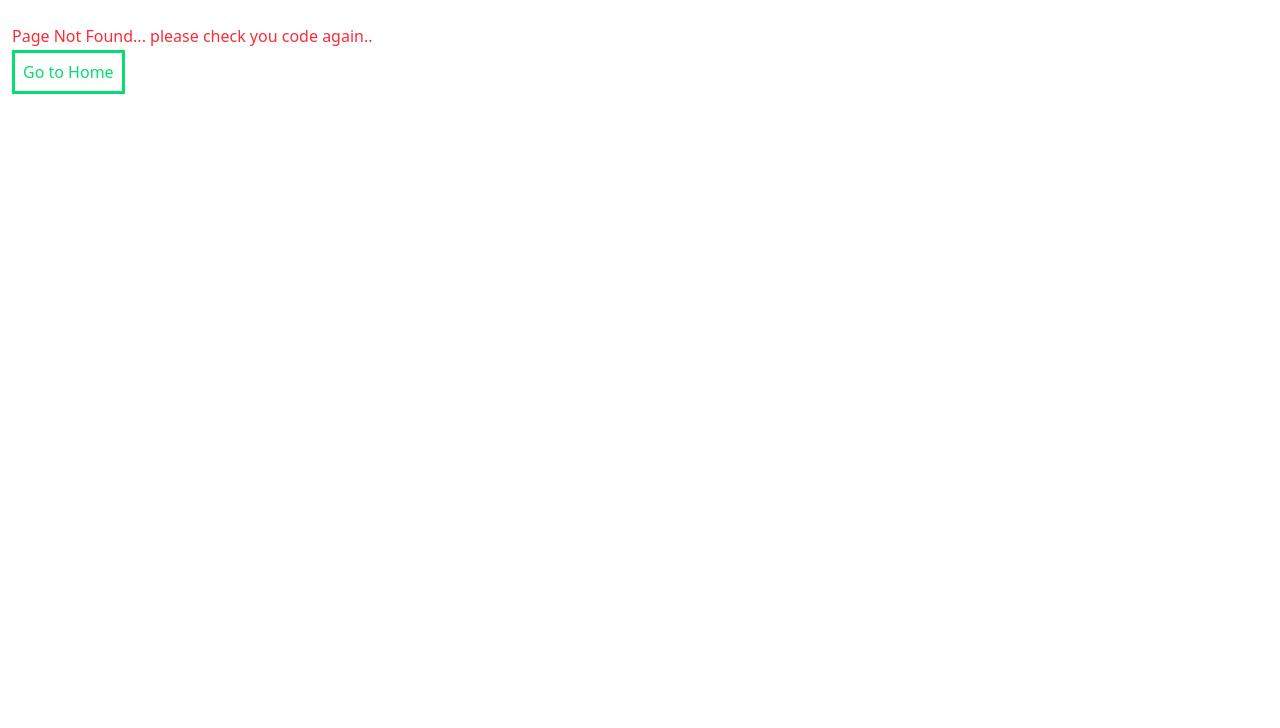
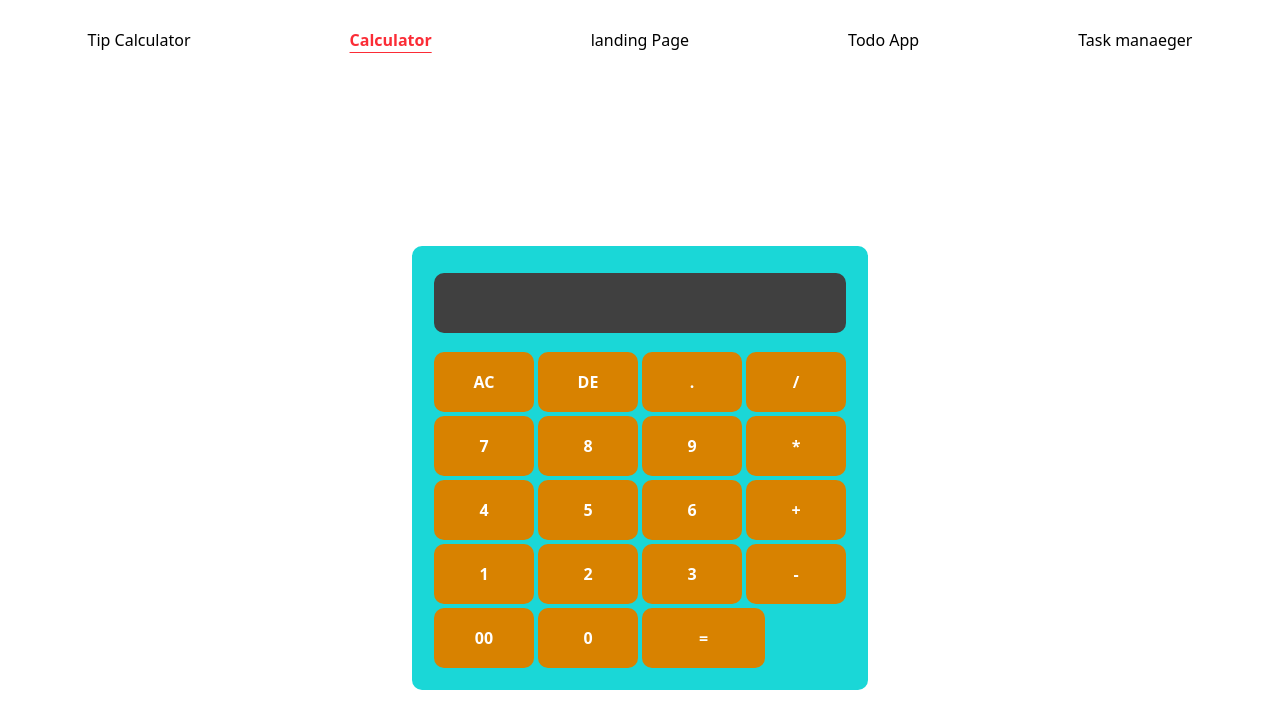
Before and after one commit to kamal0072/multipletaskmanagerapp, a React (Vite) app: page /calculator in a window 1280 px wide. Before the commit this address had no page. Shown: the top 728 px of the page. Built offline with nearby package versions, Linux system fonts and the light colour scheme.

Commit message:
changed navbar

```diff
--- a/src/assets/calc.css
+++ b/src/assets/calc.css
@@ -4,7 +4,7 @@
     display: flex;
     align-items: center;
     justify-content: center;
-    background: linear-gradient(140deg, rgb(255, 255, 255), rgb(255, 255, 255));
+    /* background: linear-gradient(140deg, rgb(255, 255, 255), rgb(255, 255, 255)); */
   }
   .calculator{
     padding: 20px;
--- a/src/components/Index.jsx
+++ b/src/components/Index.jsx
@@ -1,3 +1,5 @@
+import { Navbar } from "react-bootstrap";
+
 function Index() {
   return (
   <>
@@ -5,7 +7,7 @@
           <p>Lorem, ipsum dolor sit amet consectetur adipisicing elit. Ad nesciunt quod deleniti quas quasi aliquam laborum nostrum pariatur voluptatem. Eos?</p>
       </div>
       <div className="bg-yellow-500">
-        <h1 className="text-2xl text-red-600">This Is Index page</h1>
+        <h1 className="text-2xl text-red-600">Landing Page</h1>
       </div>
   </>
   );
--- a/src/components/NavBar.jsx
+++ b/src/components/NavBar.jsx
@@ -16,7 +16,7 @@
         </li>
         <li>
           <NavLink
-            to="/contact"
+            to="/calculator"
             className={({ isActive }) => isActive ? "text underline underline-offset-6 text-red-500 font-black" : ""}
           >
             Calculator
@@ -31,10 +31,14 @@
           </NavLink>
         </li>
         <li>
-          <NavLink to="/todo">Todo App</NavLink>
+          <NavLink to="/todo"
+          className={({ isActive }) =>isActive ? "underline underline-offset-6 text-red-500 font-black":""}
+          >Todo App</NavLink>
         </li>
         <li>
-          <NavLink to="/task-manaeger">Task manaeger</NavLink>
+          <NavLink to="/TaskManaeger"
+          className={({ isActive }) =>isActive ? "underline underline-offset-6 text-red-500 font-black":""}
+          >Task manaeger</NavLink>
         </li>
       </ul>
     </>
```
Also changed, not shown: src/components/TaskManaeger.jsx (added, +10 -0 lines), src/main.jsx (+6 -1 lines).
